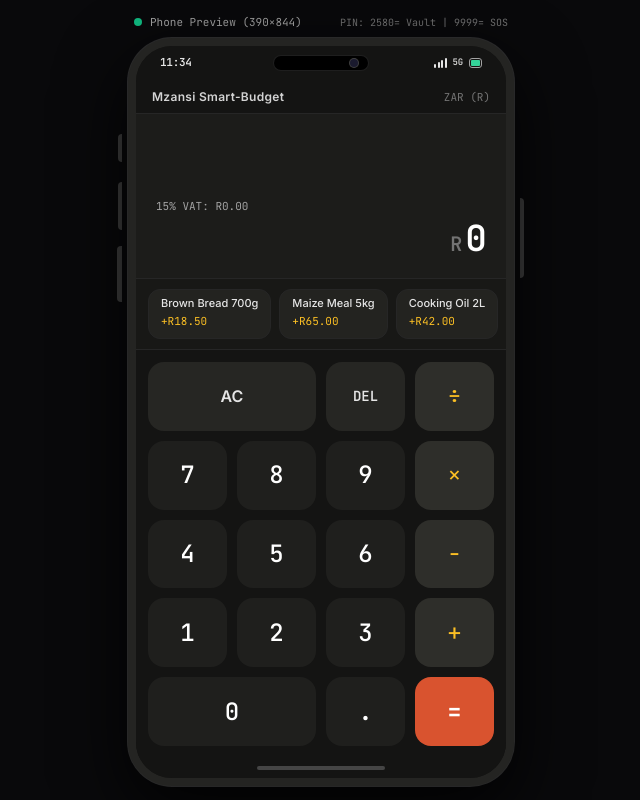
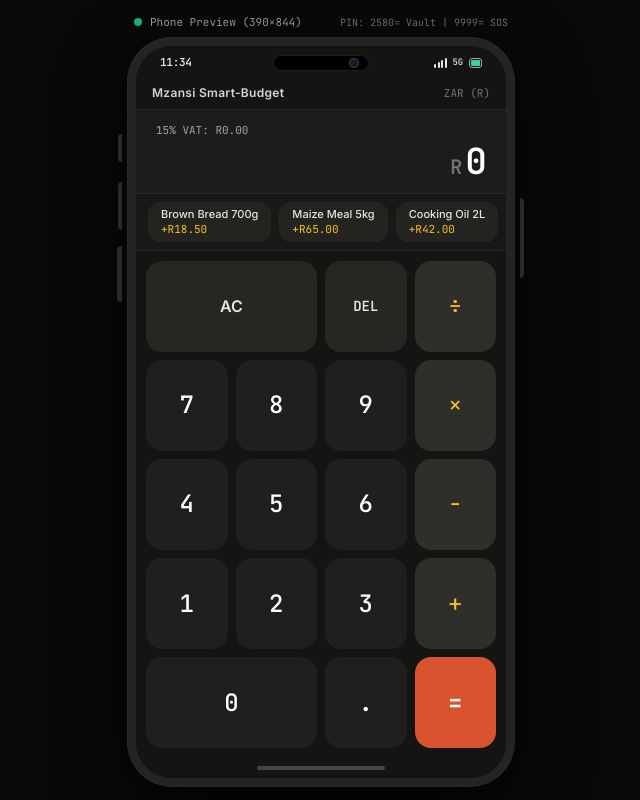
Before and after one commit to maansjayden/khusela-safeledger, a React (Vite) app in the folder frontend/: page / in a window 1280 px wide. Shown: the whole page, without its empty margins (319-959 px from the left). Built offline with nearby package versions, Linux system fonts and the light colour scheme; no server answers.

Commit message:
Fix PC calculator layout clipping and add Khusela logo to README and Vault

```diff
--- a/frontend/src/components/Calculator.jsx
+++ b/frontend/src/components/Calculator.jsx
@@ -140,9 +140,9 @@ export default function Calculator({ onSecretPinTrigger }) {
   const vatPortion = Number((parseFloat(display || '0') * (15 / 115)).toFixed(2));
 
   return (
-    <div className="h-full flex flex-col justify-between bg-[#141413] text-neutral-100 select-none">
+    <div className="h-full min-h-0 flex flex-col bg-[#141413] text-neutral-100 select-none overflow-hidden">
       {/* Mobile App Top Bar */}
-      <div className="px-4 pt-3 pb-2 flex items-center justify-between border-b border-neutral-800">
+      <div className="px-4 py-2 flex items-center justify-between border-b border-neutral-800 shrink-0">
         <span className="text-xs font-semibold tracking-wide text-neutral-300">
           Mzansi Smart-Budget
         </span>
@@ -150,31 +150,31 @@ export default function Calculator({ onSecretPinTrigger }) {
       </div>
 
       {/* LCD Readout */}
-      <div className="px-5 py-5 bg-[#1c1c1a] flex flex-col justify-end flex-1 max-h-[165px] border-b border-neutral-800">
-        <div className="flex items-center justify-between text-[11px] font-mono text-neutral-400 mb-1">
+      <div className="px-5 py-3 bg-[#1c1c1a] flex flex-col justify-end shrink-0 border-b border-neutral-800">
+        <div className="flex items-center justify-between text-[11px] font-mono text-neutral-400 mb-0.5">
           <span>15% VAT: R{Number.isFinite(vatPortion) ? vatPortion.toFixed(2) : '0.00'}</span>
           <span>{pendingOp ? `${storedValue} ${pendingOp}` : ''}</span>
         </div>
-        <div className="text-right font-mono text-4xl font-semibold tracking-tight text-white truncate">
+        <div className="text-right font-mono text-3xl sm:text-4xl font-semibold tracking-tight text-white truncate">
           <span className="text-xl text-neutral-500 mr-1">R</span>
           {display}
         </div>
       </div>
 
       {/* Horizontal Touch Chips for SA Staples */}
-      <div className="px-3 py-2.5 bg-[#181816] border-b border-neutral-800 overflow-x-auto no-scrollbar">
+      <div className="px-3 py-2 bg-[#181816] border-b border-neutral-800 overflow-x-auto no-scrollbar shrink-0">
         <div className="flex gap-2">
           {STAPLES.map((item) => (
             <button
               key={item.id}
               type="button"
               onClick={() => addStaple(item)}
-              className="shrink-0 px-3 py-2 bg-[#232320] active:bg-neutral-700 rounded-xl border border-neutral-800 text-left"
+              className="shrink-0 px-3 py-1.5 bg-[#232320] active:bg-neutral-700 rounded-xl border border-neutral-800 text-left"
             >
               <div className="text-[11px] font-medium text-neutral-200 leading-none">
                 {item.label}
               </div>
-              <div className="text-[11px] font-mono text-amber-400 mt-1">
+              <div className="text-[11px] font-mono text-amber-400 mt-1 leading-none">
                 +R{item.price.toFixed(2)}
               </div>
             </button>
@@ -183,25 +183,25 @@ export default function Calculator({ onSecretPinTrigger }) {
       </div>
 
       {/* Thumb-Zone Mobile Keypad */}
-      <div className="p-3 grid grid-cols-4 gap-2.5 flex-1 bg-[#141413]">
+      <div className="p-2.5 grid grid-cols-4 grid-rows-5 gap-2 flex-1 min-h-0 bg-[#141413]">
         <button
           type="button"
           onClick={clearAll}
-          className="col-span-2 min-h-[56px] rounded-2xl bg-[#262623] active:bg-neutral-700 text-neutral-200 font-semibold text-base"
+          className="col-span-2 h-full rounded-2xl bg-[#262623] active:bg-neutral-700 text-neutral-200 font-semibold text-base"
         >
           AC
         </button>
         <button
           type="button"
           onClick={handleBackspace}
-          className="min-h-[56px] rounded-2xl bg-[#262623] active:bg-neutral-700 text-neutral-200 font-mono font-semibold text-sm"
+          className="h-full rounded-2xl bg-[#262623] active:bg-neutral-700 text-neutral-200 font-mono font-semibold text-sm"
         >
           DEL
         </button>
         <button
           type="button"
           onClick={() => handleOperator('÷')}
-          className="min-h-[56px] rounded-2xl bg-[#2e2e2a] active:bg-neutral-600 text-amber-400 font-mono text-2xl"
+          className="h-full rounded-2xl bg-[#2e2e2a] active:bg-neutral-600 text-amber-400 font-mono text-2xl"
         >
           ÷
         </button>
@@ -211,7 +211,7 @@ export default function Calculator({ onSecretPinTrigger }) {
             key={n}
             type="button"
             onClick={() => inputDigit(n)}
-            className="min-h-[56px] rounded-2xl bg-[#1f1f1d] active:bg-neutral-800 text-white font-mono text-2xl font-medium"
+            className="h-full rounded-2xl bg-[#1f1f1d] active:bg-neutral-800 text-white font-mono text-2xl font-medium"
           >
             {n}
           </button>
@@ -219,7 +219,7 @@ export default function Calculator({ onSecretPinTrigger }) {
         <button
           type="button"
           onClick={() => handleOperator('×')}
-          className="min-h-[56px] rounded-2xl bg-[#2e2e2a] active:bg-neutral-600 text-amber-400 font-mono text-2xl"
+          className="h-full rounded-2xl bg-[#2e2e2a] active:bg-neutral-600 text-amber-400 font-mono text-2xl"
         >
           ×
         </button>
@@ -229,7 +229,7 @@ export default function Calculator({ onSecretPinTrigger }) {
             key={n}
             type="button"
             onClick={() => inputDigit(n)}
-            className="min-h-[56px] rounded-2xl bg-[#1f1f1d] active:bg-neutral-800 text-white font-mono text-2xl font-medium"
+            className="h-full rounded-2xl bg-[#1f1f1d] active:bg-neutral-800 text-white font-mono text-2xl font-medium"
           >
             {n}
           </button>
@@ -237,7 +237,7 @@ export default function Calculator({ onSecretPinTrigger }) {
         <button
           type="button"
           onClick={() => handleOperator('-')}
-          className="min-h-[56px] rounded-2xl bg-[#2e2e2a] active:bg-neutral-600 text-amber-400 font-mono text-2xl"
+          className="h-full rounded-2xl bg-[#2e2e2a] active:bg-neutral-600 text-amber-400 font-mono text-2xl"
         >
           −
         </button>
@@ -247,7 +247,7 @@ export default function Calculator({ onSecretPinTrigger }) {
             key={n}
             type="button"
             onClick={() => inputDigit(n)}
-            className="min-h-[56px] rounded-2xl bg-[#1f1f1d] active:bg-neutral-800 text-white font-mono text-2xl font-medium"
+            className="h-full rounded-2xl bg-[#1f1f1d] active:bg-neutral-800 text-white font-mono text-2xl font-medium"
           >
             {n}
           </button>
@@ -255,7 +255,7 @@ export default function Calculator({ onSecretPinTrigger }) {
         <button
           type="button"
           onClick={() => handleOperator('+')}
-          className="min-h-[56px] rounded-2xl bg-[#2e2e2a] active:bg-neutral-600 text-amber-400 font-mono text-2xl"
+          className="h-full rounded-2xl bg-[#2e2e2a] active:bg-neutral-600 text-amber-400 font-mono text-2xl"
         >
           +
         </button>
@@ -263,21 +263,21 @@ export default function Calculator({ onSecretPinTrigger }) {
         <button
           type="button"
           onClick={() => inputDigit(0)}
-          className="col-span-2 min-h-[56px] rounded-2xl bg-[#1f1f1d] active:bg-neutral-800 text-white font-mono text-2xl font-medium"
+          className="col-span-2 h-full rounded-2xl bg-[#1f1f1d] active:bg-neutral-800 text-white font-mono text-2xl font-medium"
         >
           0
         </button>
         <button
           type="button"
           onClick={inputDecimal}
-          className="min-h-[56px] rounded-2xl bg-[#1f1f1d] active:bg-neutral-800 text-white font-mono text-2xl font-bold"
+          className="h-full rounded-2xl bg-[#1f1f1d] active:bg-neutral-800 text-white font-mono text-2xl font-bold"
         >
           .
         </button>
         <button
           type="button"
           onClick={handleEquals}
-          className="min-h-[56px] rounded-2xl bg-[#d9532f] active:bg-[#b84222] text-white font-mono text-2xl font-bold"
+          className="h-full rounded-2xl bg-[#d9532f] active:bg-[#b84222] text-white font-mono text-2xl font-bold"
         >
           =
         </button>
--- a/frontend/src/components/VaultDashboard.jsx
+++ b/frontend/src/components/VaultDashboard.jsx
@@ -502,11 +502,18 @@ export default function VaultDashboard({
     <div className="h-full flex flex-col justify-between bg-[#0e0e0d] text-neutral-200 select-none">
       {/* Sticky Mobile Top Panic Bar */}
       <header className="px-3.5 py-2.5 bg-[#141413] border-b border-neutral-800 flex items-center justify-between shrink-0">
-        <div>
-          <div className="font-mono text-[11px] font-semibold uppercase tracking-wider text-neutral-200">
-            KHUSELA VAULT
+        <div className="flex items-center gap-2.5">
+          <img
+            src="/khusela-logo.jpeg"
+            alt="Khusela"
+            className="w-7 h-7 rounded-lg object-cover border border-neutral-700"
+          />
+          <div>
+            <div className="font-mono text-[11px] font-semibold uppercase tracking-wider text-neutral-200">
+              KHUSELA VAULT
+            </div>
+            <div className="font-mono text-[10px] text-neutral-500">AES-256-GCM</div>
           </div>
-          <div className="font-mono text-[10px] text-neutral-500">AES-256-GCM</div>
         </div>
 
         <div className="flex items-center gap-2">
```
Also changed, not shown: frontend/public/khusela-logo.jpeg (added), 2 other files (tests, documents, lock files or other folders).
